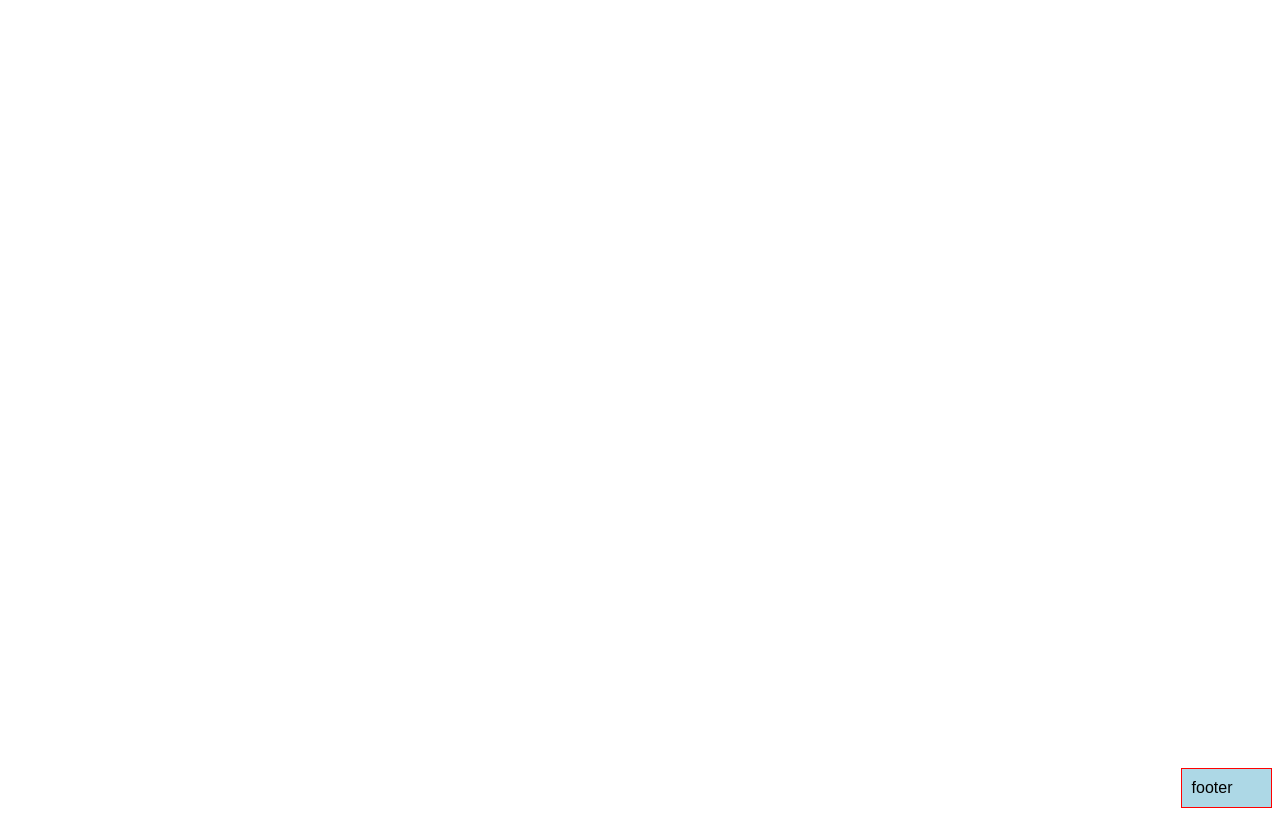
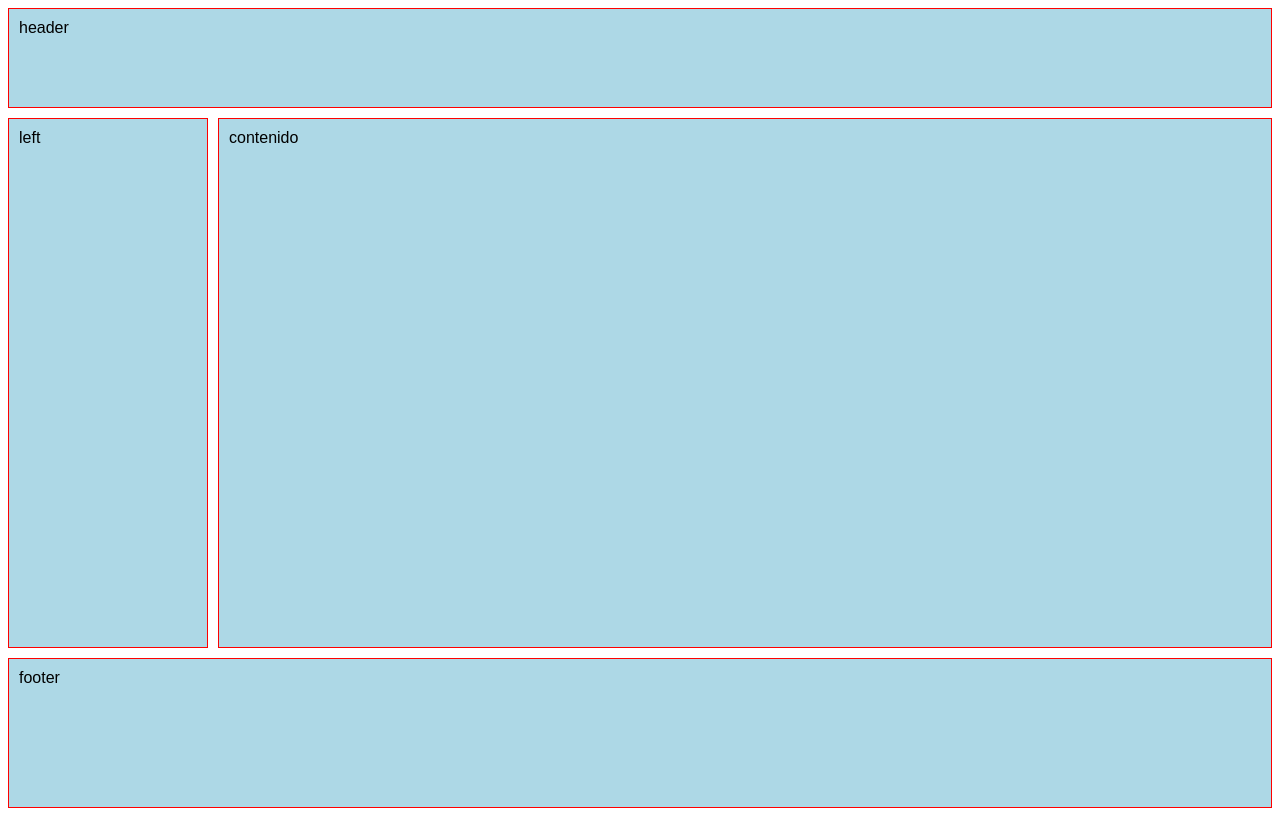
Before and after one commit to juanserodriguezj/cssGridLayout, a plain HTML site: page areas/index.html in a window 1280 px wide. Drawn offline with Linux system fonts and the light colour scheme.

Commit message:
Definiendo areas de contenido 2

```diff
--- a/areas/index.html
+++ b/areas/index.html
@@ -9,7 +9,7 @@
         body{
             font-family: Arial;
         }
-        /*  */
+
         .container{
             display: grid;
             /* Usando la propiedad grid-template voy a crear el layout que me permite replicar mi diseño en este coso 3 filas y 2 columnas */
@@ -18,7 +18,7 @@
             /* Para que la medida fr sirva adecuadamente debo asignarle a mi contenedor una altura especifica en este caso 100vh */
             height: 100vh;
             /* Vamos a definir las areas de mi contenido usando la propiedad grid-area. En la propiedad escribiremos el lugar que ocupan las clases en nuestro website. Estas clases seran asignadas a nuestros elementos html y luego en el css clase por clase usaremos la propiedad grid-area para unirlos*/
-            grid-area: "header header"
+            grid-template-areas: "header header"
                        "left contenido"
                        "footer footer";
         }
```
